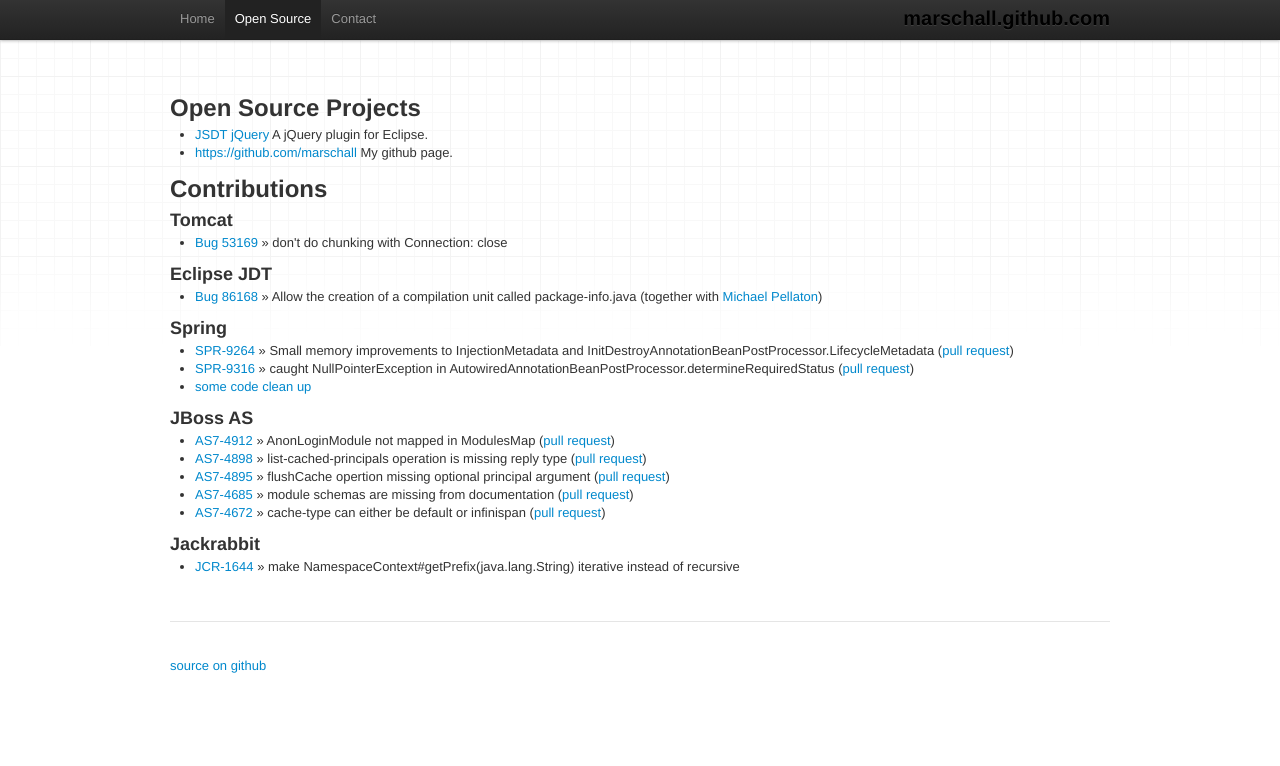
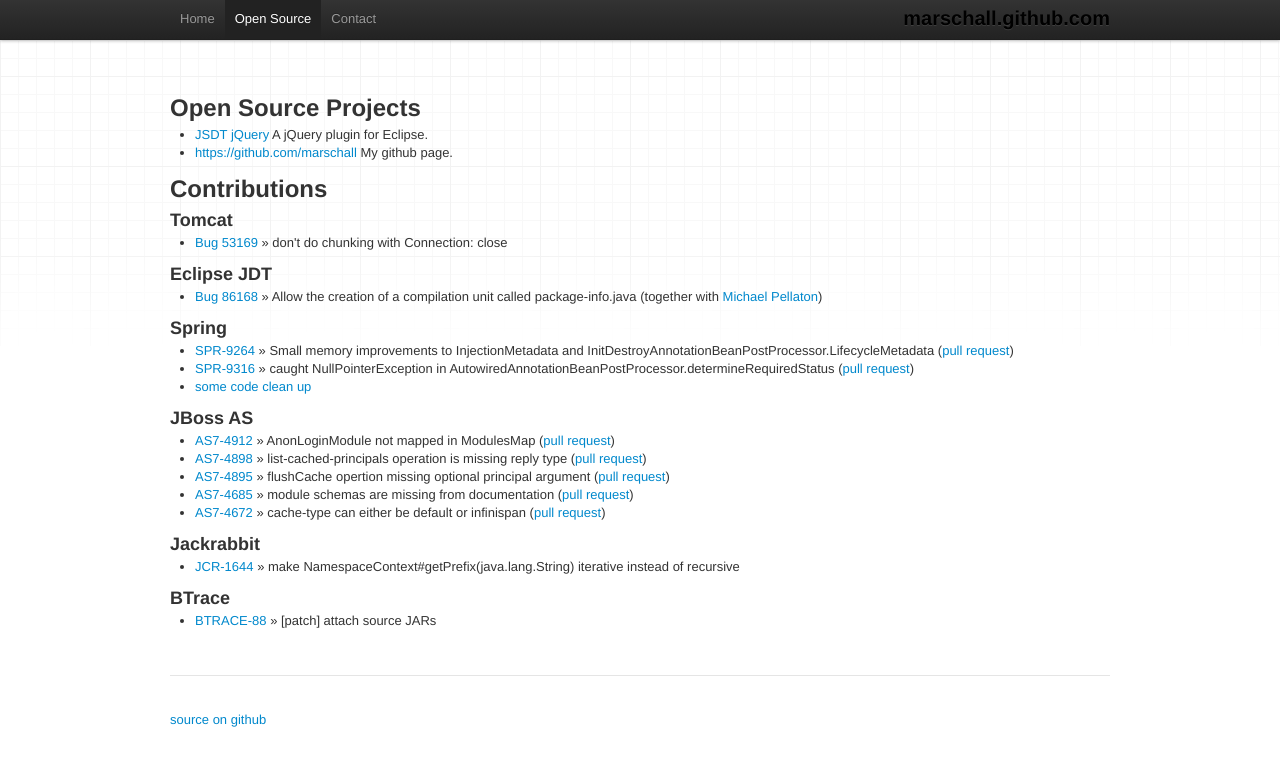
Before and after one commit to marschall/marschall.github.com, a Jekyll site: the page built from open-source.html, in a window 1280 px wide. Shown: the top 766 px of the page. Built offline with Jekyll 4.4.1, drawn with Linux system fonts in a browser that asks for light colours.

Commit message:
add BTRACE-88

```diff
--- a/open-source.html
+++ b/open-source.html
@@ -43,3 +43,7 @@
 <ul>
   <li><a href="https://issues.apache.org/jira/browse/JCR-1644">JCR-1644</a> &raquo; make NamespaceContext#getPrefix(java.lang.String) iterative instead of recursive</li>
 </ul>
+<h3>BTrace</h3>
+<ul>
+  <li><a href=http://kenai.com/jira/browse/BTRACE-88">BTRACE-88</a> &raquo; [patch] attach source JARs</li>
+</ul>
```
